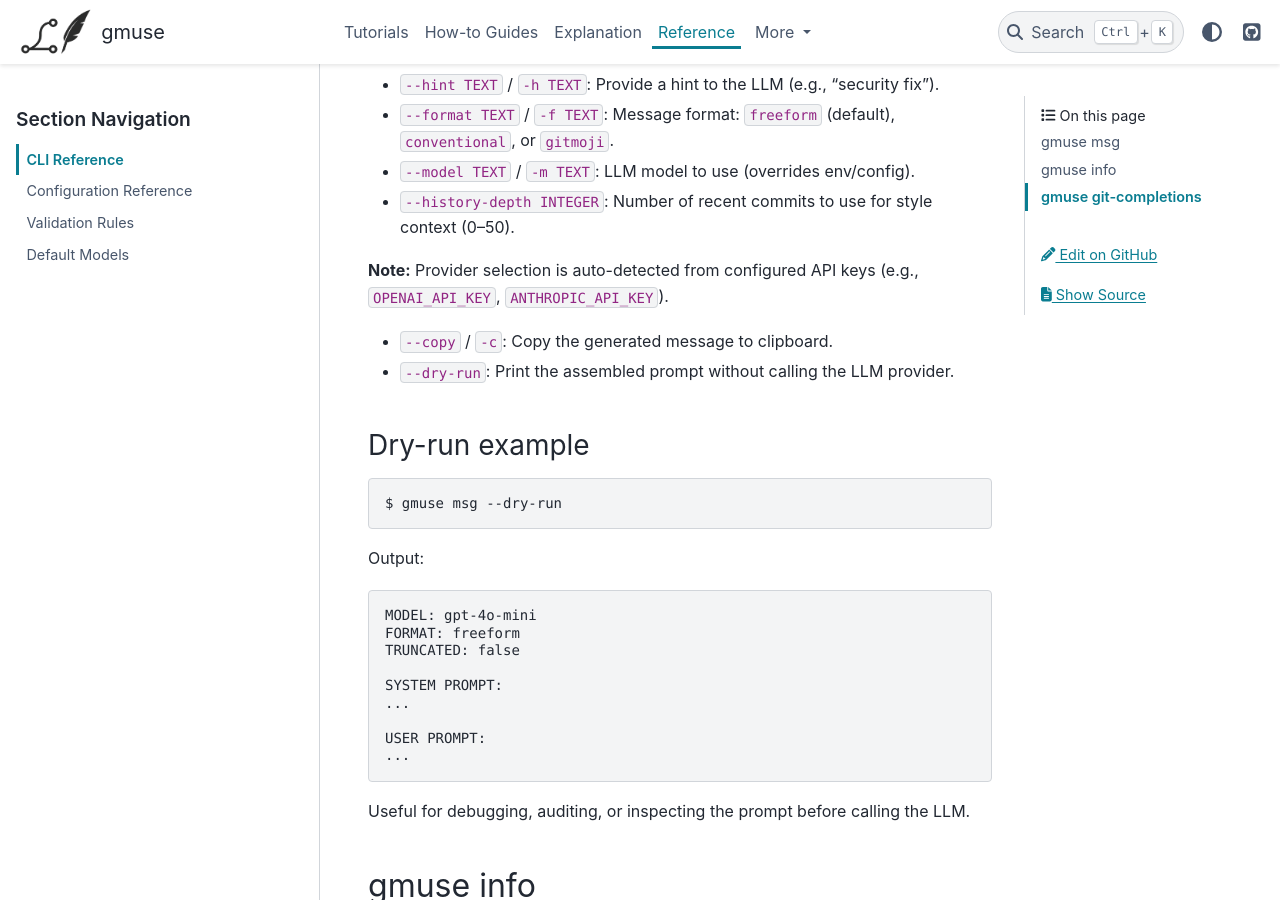
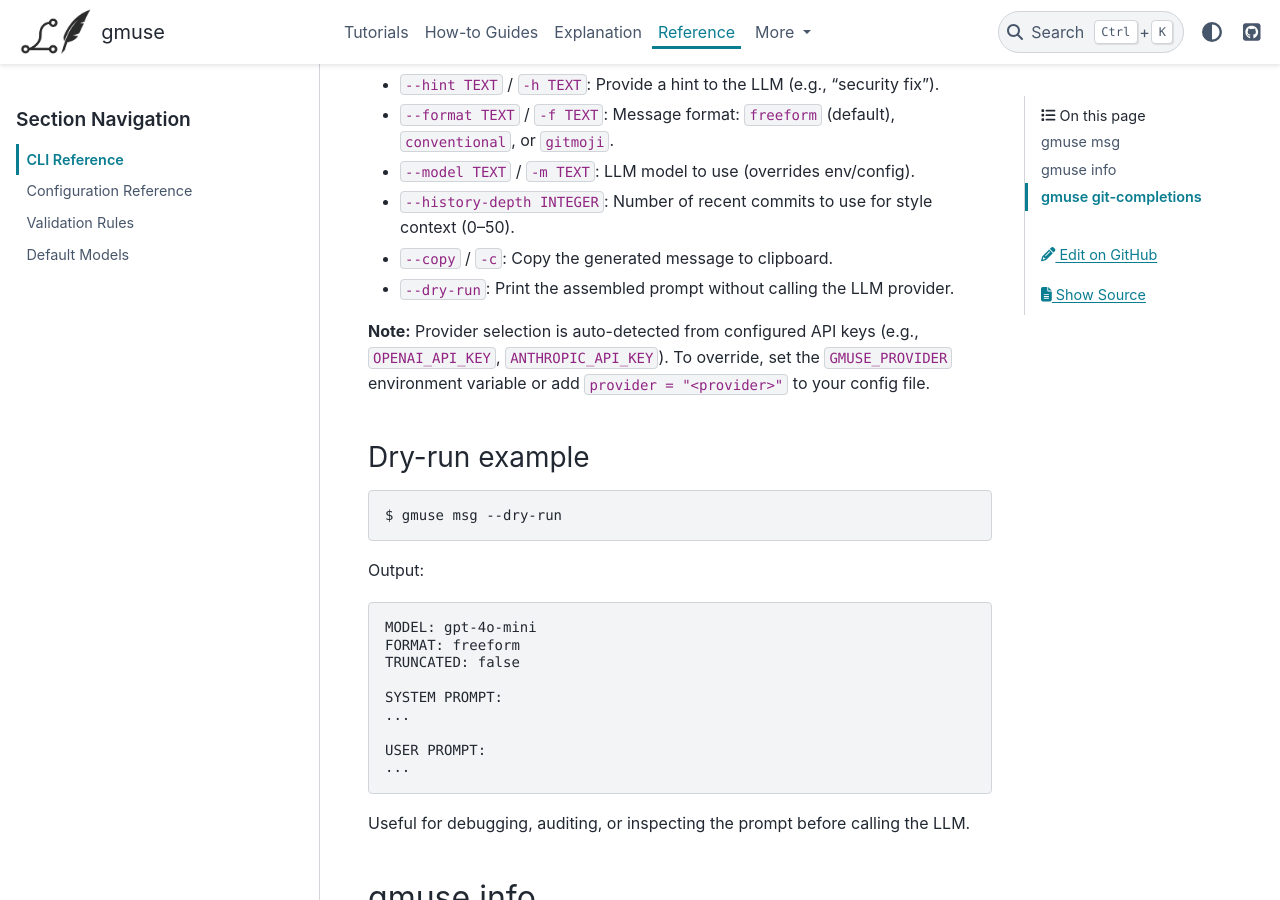
Before and after one commit to rvforest/gmuse, a Sphinx documentation site: the page built from docs/source/reference/cli.md, in a window 1280 px wide and 900 px high, scrolled down 409 px. Built offline with Sphinx 7.4.7 and the PyData theme 0.15.4, drawn with Linux system fonts in a browser that asks for light colours; pages that are not in the unit, such as notebooks, are missing from menus.

Commit message:
Update docs/source/reference/cli.md
Co-authored-by: Copilot <175728472+Copilot@users.noreply.github.com>

````diff
--- a/docs/source/reference/cli.md
+++ b/docs/source/reference/cli.md
@@ -14,11 +14,10 @@ $ gmuse msg [OPTIONS]
 - `--format TEXT` / `-f TEXT`: Message format: `freeform` (default), `conventional`, or `gitmoji`.
 - `--model TEXT` / `-m TEXT`: LLM model to use (overrides env/config).
 - `--history-depth INTEGER`: Number of recent commits to use for style context (0–50).
-
-**Note:** Provider selection is auto-detected from configured API keys (e.g., `OPENAI_API_KEY`, `ANTHROPIC_API_KEY`).
 - `--copy` / `-c`: Copy the generated message to clipboard.
 - `--dry-run`: Print the assembled prompt without calling the LLM provider.
 
+**Note:** Provider selection is auto-detected from configured API keys (e.g., `OPENAI_API_KEY`, `ANTHROPIC_API_KEY`). To override, set the `GMUSE_PROVIDER` environment variable or add `provider = "<provider>"` to your config file.
 ### Dry-run example
 
 ```console
````
